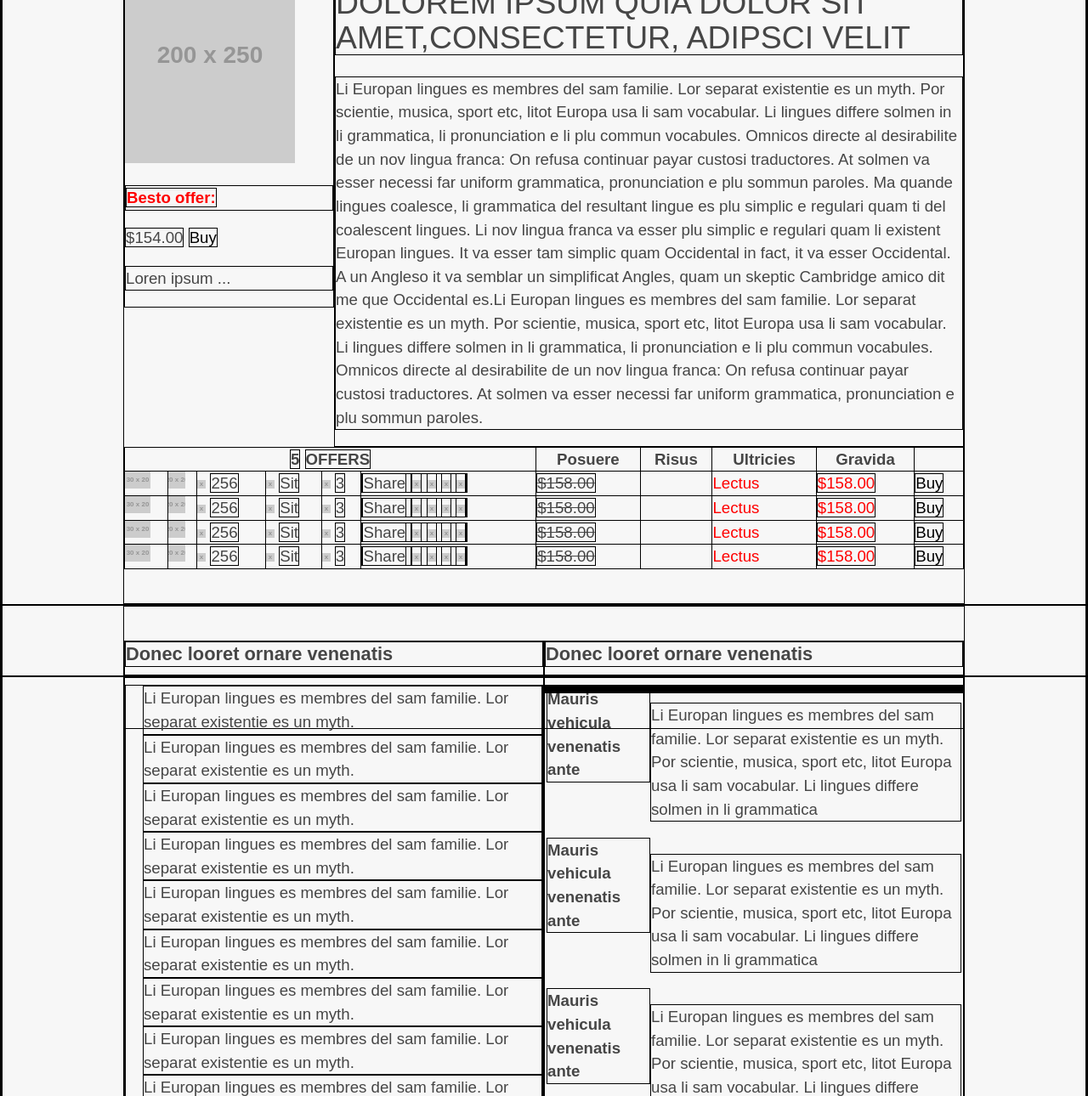
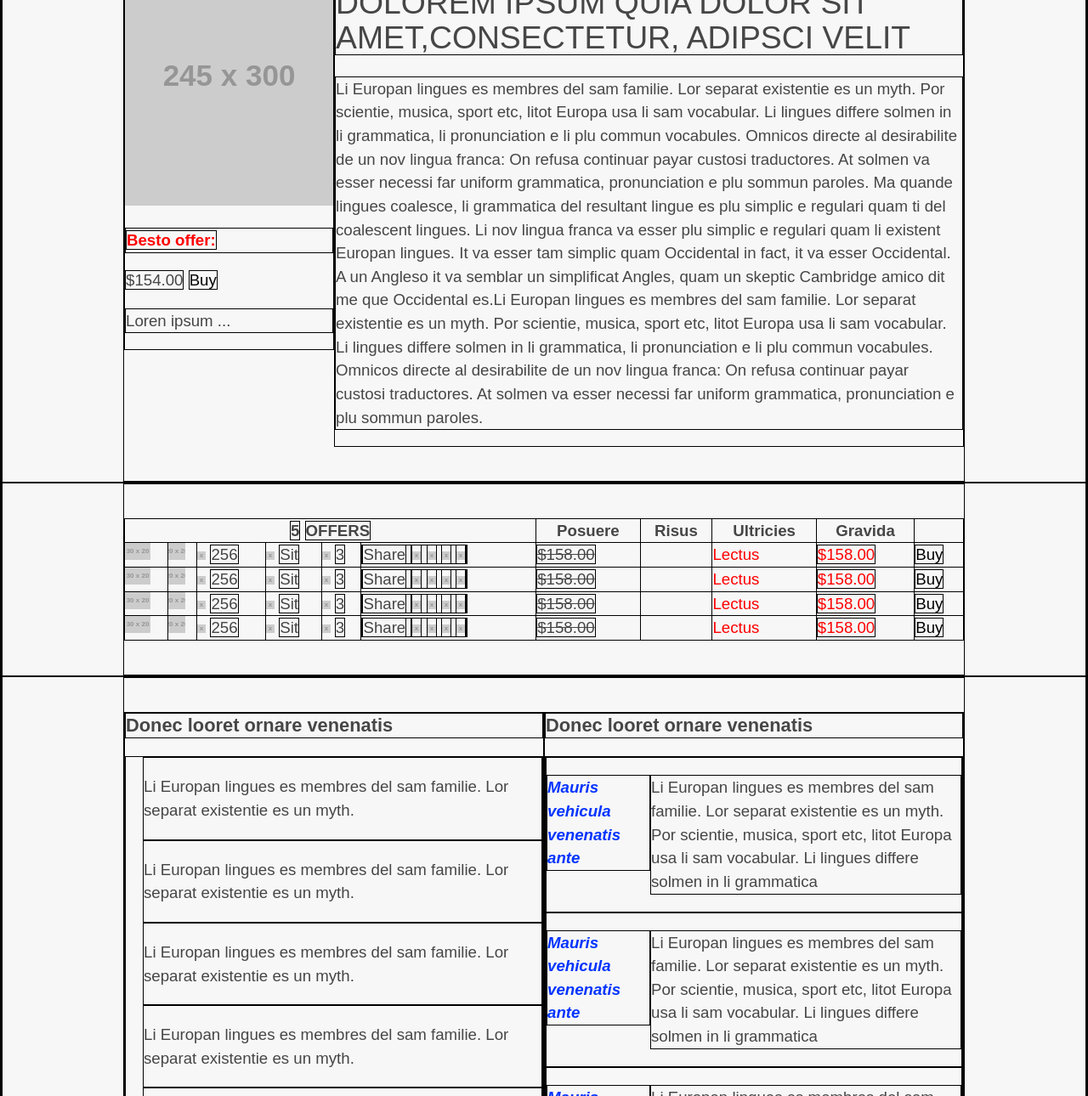
Before and after one commit to mRomanSalpico/dam-2014, a plain HTML site: page CSS/ej02/index.html in a window 1280 px wide. Shown: the part 278-1568 px from the top of the page at 85% size. Drawn offline with Linux system fonts and the light colour scheme; placeholder pictures from the web are drawn by us.

Commit message:
Ejercicio de CSS

```diff
--- a/CSS/ej02/css/main.css
+++ b/CSS/ej02/css/main.css
@@ -1,6 +1,22 @@
 *{
     border: 1px solid #000;/*Solo es para que podamos ver mejor el diseño pero luego hay que quitar*/
     box-sizing:border-box; /*esto es de css3 pero es para que podamos hacerlo mas facil*/
+}
+
+.clearfix   {
+
+     zoom:  1;
+
+}
+.wrapper:before, .wrapper:after, .clearfix:before, .clearfix:after{
+    content: "";
+    display: table;
+}
+
+.wrapper:after,
+.clearfix:after{
+    clear:both;
+
 }
 
 html, body {
@@ -38,17 +54,22 @@ h1, .h1{
 
 /* Textos */
 .bold{font-weight: bold;}
+.italyc{font-style: italic;}
 .normal{font-weight: normal;}
 .small{font-size: 0.8em;}
 .big{font-size: 1.5em;}
 .uppercase{text-transform: uppercase;}
 .list{list-style: none; padding: 0;}
 .center{text-align: center;}
+.list p{margin: 0;}
+.list li{padding: 20px 0;}
+.list li h4{color: #03f; font-style: italic;}
 
 /*Colores*/
 .txt-red{
     color:#F00;
 }
+.txt-blue{color: #00F;}
 
 .bg-white{
     background-color:#FFF;
@@ -58,13 +79,13 @@ h1, .h1{
 /*Cabecera*/
 /*breadcrum en mayusculas*/
 /*actual en rojo*/
-.breadcrum{
+.breadcrumb{
     text-transform: uppercase;
     list-style: none;
     padding: 0;
 }
 /*
-.breadcrum .actual,
+.breadcrumb .actual,
 .menu .actual{
     color:red;
 }
@@ -79,3 +100,12 @@ h1, .h1{
 .col-25{width: 25%;}
 .col-50{width: 50%;}
 .col-75{width: 75%;}
+
+/*TODO*/
+/*
+menu de arriba en lista
+botones
+tabla
+balines
+pie en linea
+*/
--- a/CSS/ej02/index.html
+++ b/CSS/ej02/index.html
@@ -19,7 +19,7 @@
     <div id="A2" class="bg-gray">
         <div class="wrapper">
             <div class="marco fleft col-25">
-                <img src="http://placehold.it/200x250" alt="Imagen">
+                <img src="http://placehold.it/245x300" alt="Imagen">
                 <p><strong class="txt-red">Besto offer:</strong></p>
                 <span class="price">$154.00</span>
                 <a href="#" class="btn btn-red btn-big">Buy</a>
@@ -202,19 +202,19 @@
             <div class="fleft col-50">
                 <h3>Donec looret ornare venenatis</h3>
                 <ul class="list">
-                    <li>
+                    <li class="clearfix">
                         <h4 class="fleft col-25">Mauris vehicula venenatis ante</h4>
                         <p class="fleft col-75">Li Europan lingues es membres del sam familie. Lor separat existentie es un myth. Por scientie, musica, sport etc, litot Europa usa li sam vocabular. Li lingues differe solmen in li grammatica</p>
                     </li>
-                    <li>
+                    <li class="clearfix">
                         <h4 class="fleft col-25">Mauris vehicula venenatis ante</h4>
                         <p class="fleft col-75">Li Europan lingues es membres del sam familie. Lor separat existentie es un myth. Por scientie, musica, sport etc, litot Europa usa li sam vocabular. Li lingues differe solmen in li grammatica</p>
                     </li>
-                    <li>
+                    <li class="clearfix">
                         <h4 class="fleft col-25">Mauris vehicula venenatis ante</h4>
                         <p class="fleft col-75">Li Europan lingues es membres del sam familie. Lor separat existentie es un myth. Por scientie, musica, sport etc, litot Europa usa li sam vocabular. Li lingues differe solmen in li grammatica</p>
                     </li>
-                    <li>
+                    <li class="clearfix">
                         <h4 class="fleft col-25">Mauris vehicula venenatis ante</h4>
                         <p class="fleft col-75">Li Europan lingues es membres del sam familie. Lor separat existentie es un myth. Por scientie, musica, sport etc, litot Europa usa li sam vocabular. Li lingues differe solmen in li grammatica</p>
                     </li>
```
